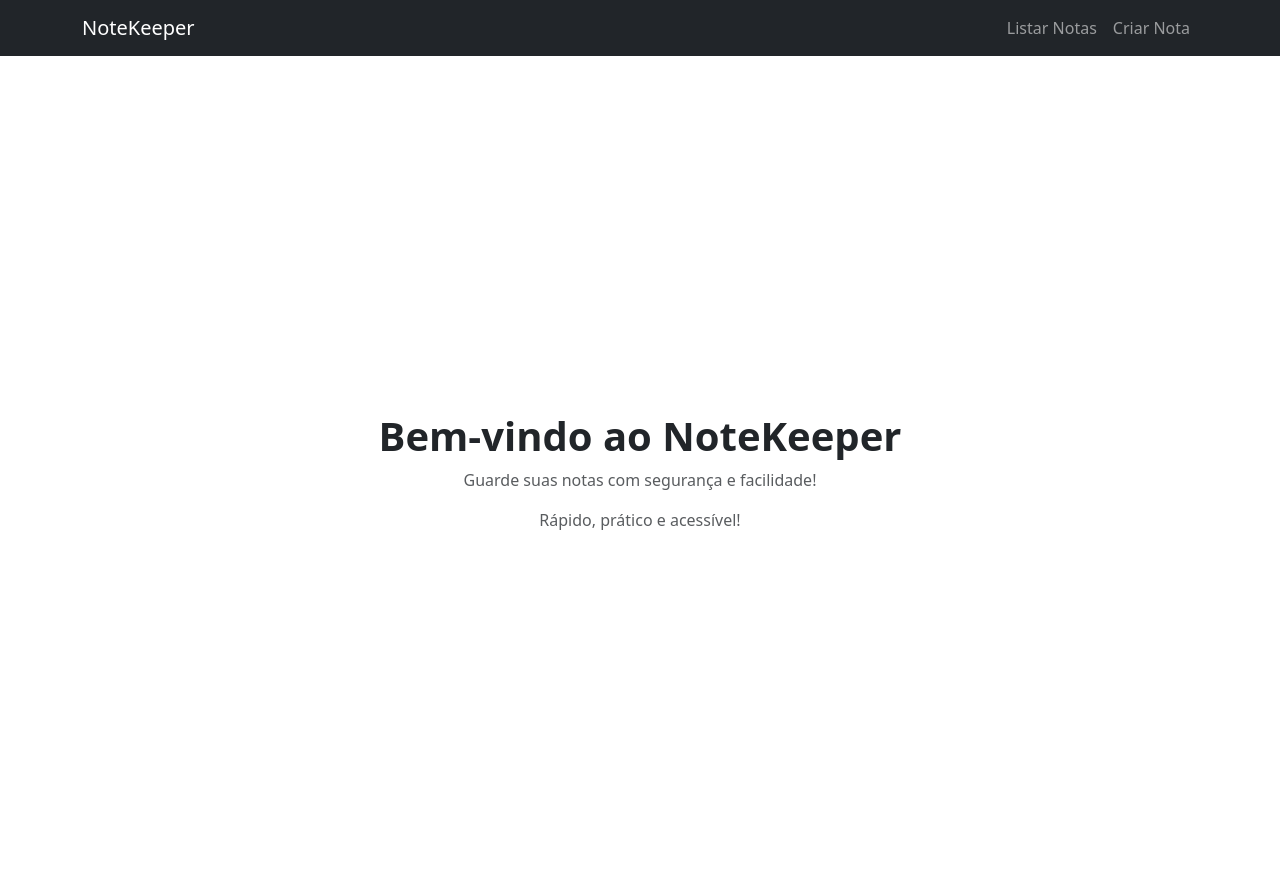
After one commit to AyslanMont/notekeeper, a Flask app: template app/templates/index.html in a window 1280 px wide. The commit adds this page. Run offline with Flask 3, Linux system fonts and the light colour scheme; the template is opened without the code that fills it, so the values that code supplies are empty.

Commit message:
Adicionando a página de index

```diff
--- a/app/__init__.py
+++ b/app/__init__.py
@@ -18,7 +18,7 @@ Base.metadata.create_all(bind=engine)
 def index():
     if not current_user.is_authenticated:
         return redirect(url_for('auth.login'))
-    return render_template("model.html")
+    return render_template("index.html")
 
 login_manager = LoginManager()
 login_manager.init_app(app)
--- /dev/null
+++ b/app/templates/index.html
@@ -0,0 +1,8 @@
+{% extends "model.html" %}
+{% block content %}
+    <div class="container d-flex flex-column justify-content-center align-items-center vh-100 text-center">
+        <h1 class="text-dark fw-bold">Bem-vindo ao NoteKeeper</h1>
+        <p class="text-muted">Guarde suas notas com segurança e facilidade!</p>
+        <p class="text-muted">Rápido, prático e acessível!</p>
+    </div>
+{% endblock %}
--- a/app/templates/model.html
+++ b/app/templates/model.html
@@ -10,7 +10,7 @@
 
     <nav class="navbar navbar-expand-lg navbar-dark bg-dark">
         <div class="container">
-            <a class="navbar-brand" href="{{ url_for('note.create_note') }}">NoteKeeper</a>
+            <a class="navbar-brand" href="{{ url_for('index') }}">NoteKeeper</a>
             <button class="navbar-toggler" type="button" data-bs-toggle="collapse" data-bs-target="#navbarNav">
                 <span class="navbar-toggler-icon"></span>
             </button>
```
Also changed, not shown: Readme.md.
